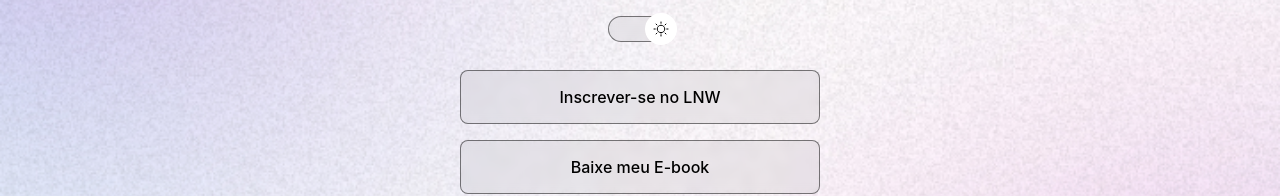
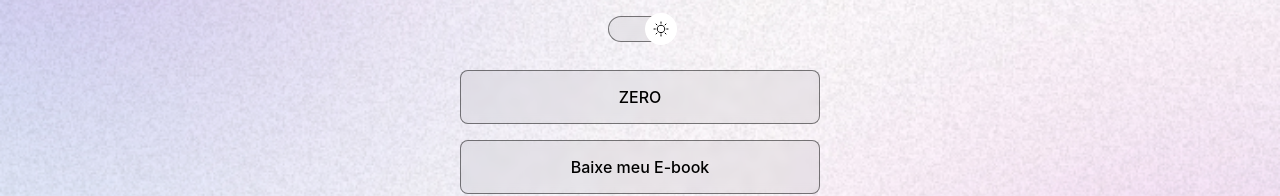
Before and after one commit to Thiagodaniel016/New-Projects, a plain HTML site: page index.html in a window 1280 px wide. Shown: the part 288-484 px from the top of the page. Drawn offline with nearby package versions, Linux system fonts and the light colour scheme.

Commit message:
Update index.html

```diff
--- a/index.html
+++ b/index.html
@@ -25,7 +25,7 @@
       <ul>
 
         <li>
-          <a href="#">Inscrever-se no LNW</a>
+          <a href="#">ZERO</a>
         </li>
 
         <li>
```
